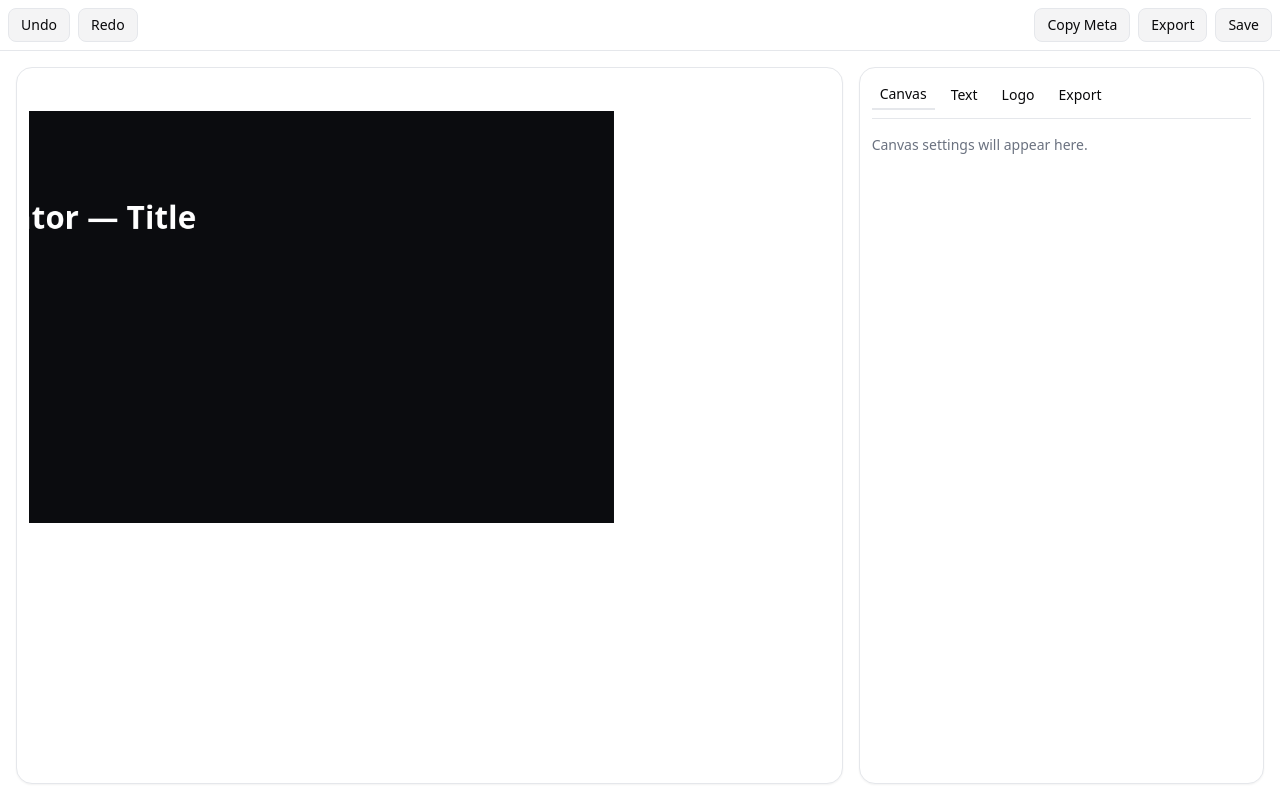
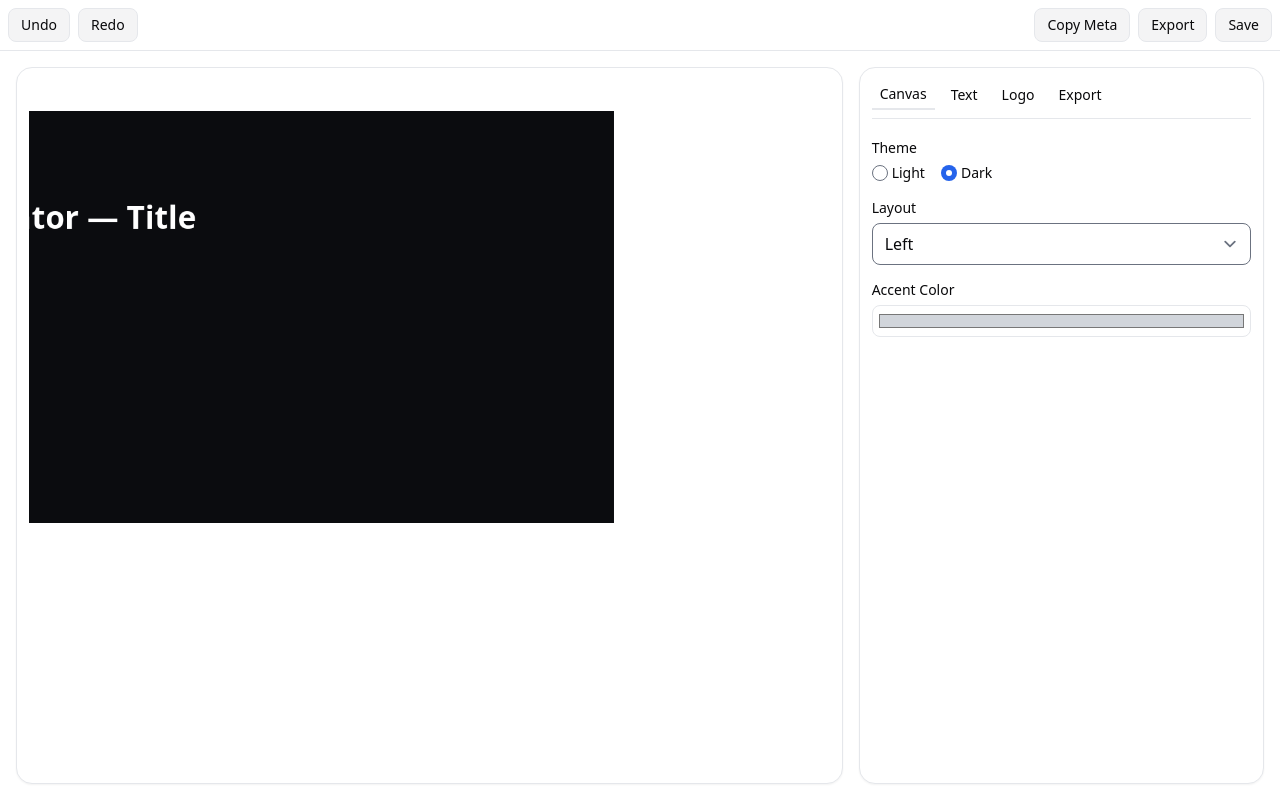
Before and after one commit to joaodeconto/og-generator, a Next.js app: page / in a window 1280 px wide. Built offline with nearby package versions, Linux system fonts and the light colour scheme; no server answers.

Commit message:
feat(editor): add canvas theme and layout controls

```diff
--- a/components/editor/CanvasStage.tsx
+++ b/components/editor/CanvasStage.tsx
@@ -1,11 +1,13 @@
 "use client";
 import { useEffect, useRef, useState } from "react";
+import { useEditorStore } from "../../state/editorStore";
 
 export default function CanvasStage() {
   const canvasRef = useRef<HTMLCanvasElement | null>(null);
   const containerRef = useRef<HTMLDivElement | null>(null);
   const [zoom, setZoom] = useState(1);
   const base = { w: 1200, h: 630 };
+  const { theme, layout, accentColor } = useEditorStore();
 
   useEffect(() => {
     const el = containerRef.current;
@@ -26,19 +28,22 @@ export default function CanvasStage() {
     const ctx = canvas.getContext("2d");
     if (!ctx) return;
     ctx.clearRect(0, 0, canvas.width, canvas.height);
-    ctx.fillStyle = "#0b0c0f";
+    ctx.fillStyle = theme === "dark" ? "#0b0c0f" : "#ffffff";
     ctx.fillRect(0, 0, canvas.width, canvas.height);
-    ctx.fillStyle = "white";
+    ctx.fillStyle = theme === "dark" ? "#ffffff" : "#000000";
     ctx.font = "bold 48px system-ui, -apple-system, Segoe UI, Roboto";
-    ctx.fillText("OGGenerator — Title", 64, 180);
+    const titleX = layout === "center" ? canvas.width / 2 : 64;
+    const subtitleX = titleX;
+    ctx.textAlign = layout === "center" ? "center" : "left";
+    ctx.fillText("OGGenerator — Title", titleX, 180);
     ctx.font = "24px system-ui, -apple-system, Segoe UI, Roboto";
-    ctx.fillStyle = "#D1D5DB";
-    ctx.fillText("Subtitle goes here", 64, 240);
+    ctx.fillStyle = accentColor;
+    ctx.fillText("Subtitle goes here", subtitleX, 240);
   };
 
   useEffect(() => {
     draw();
-  }, [zoom]);
+  }, [zoom, theme, layout, accentColor]);
 
   return (
     <div ref={containerRef} className="flex h-full w-full items-center justify-center overflow-hidden">
--- a/components/editor/panels/CanvasPanel.tsx
+++ b/components/editor/panels/CanvasPanel.tsx
@@ -1,8 +1,71 @@
 "use client";
+import { useEditorStore } from "../../../state/editorStore";
+
 export default function CanvasPanel() {
+  const {
+    theme,
+    setTheme,
+    layout,
+    setLayout,
+    accentColor,
+    setAccentColor,
+  } = useEditorStore();
+
   return (
     <section className="space-y-3">
-      <p className="text-sm text-gray-500">Canvas settings will appear here.</p>
+      <div>
+        <span className="text-sm" id="theme-label">
+          Theme
+        </span>
+        <div className="mt-1 flex gap-4" role="radiogroup" aria-labelledby="theme-label">
+          <label className="flex items-center gap-1 text-sm">
+            <input
+              type="radio"
+              name="theme"
+              value="light"
+              checked={theme === "light"}
+              onChange={() => setTheme("light")}
+              className="h-4 w-4"
+            />
+            Light
+          </label>
+          <label className="flex items-center gap-1 text-sm">
+            <input
+              type="radio"
+              name="theme"
+              value="dark"
+              checked={theme === "dark"}
+              onChange={() => setTheme("dark")}
+              className="h-4 w-4"
+            />
+            Dark
+          </label>
+        </div>
+      </div>
+
+      <label className="block">
+        <span className="text-sm">Layout</span>
+        <select
+          className="mt-1 w-full rounded-lg border bg-background px-3 py-2"
+          value={layout}
+          onChange={(e) => setLayout(e.target.value as "left" | "center")}
+          aria-label="Layout"
+        >
+          <option value="left">Left</option>
+          <option value="center">Center</option>
+        </select>
+      </label>
+
+      <label className="block">
+        <span className="text-sm">Accent Color</span>
+        <input
+          type="color"
+          className="mt-1 h-8 w-full rounded-lg border bg-background p-1"
+          value={accentColor}
+          onChange={(e) => setAccentColor(e.target.value)}
+          aria-label="Accent Color"
+        />
+      </label>
     </section>
   );
 }
--- a/state/editorStore.ts
+++ b/state/editorStore.ts
@@ -3,13 +3,25 @@ import { create } from "zustand";
 interface EditorState {
   title: string;
   subtitle: string;
+  theme: "light" | "dark";
+  layout: "left" | "center";
+  accentColor: string;
   setTitle: (title: string) => void;
   setSubtitle: (subtitle: string) => void;
+  setTheme: (theme: "light" | "dark") => void;
+  setLayout: (layout: "left" | "center") => void;
+  setAccentColor: (accentColor: string) => void;
 }
 
 export const useEditorStore = create<EditorState>((set) => ({
   title: "",
   subtitle: "",
+  theme: "dark",
+  layout: "left",
+  accentColor: "#D1D5DB",
   setTitle: (title) => set({ title }),
-  setSubtitle: (subtitle) => set({ subtitle })
+  setSubtitle: (subtitle) => set({ subtitle }),
+  setTheme: (theme) => set({ theme }),
+  setLayout: (layout) => set({ layout }),
+  setAccentColor: (accentColor) => set({ accentColor })
 }));
```
